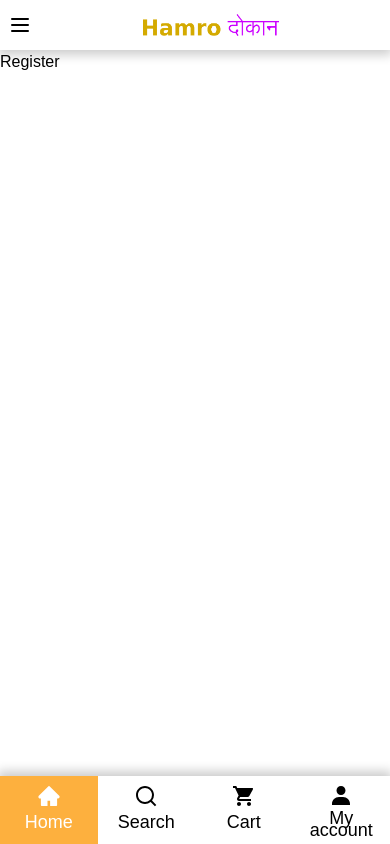
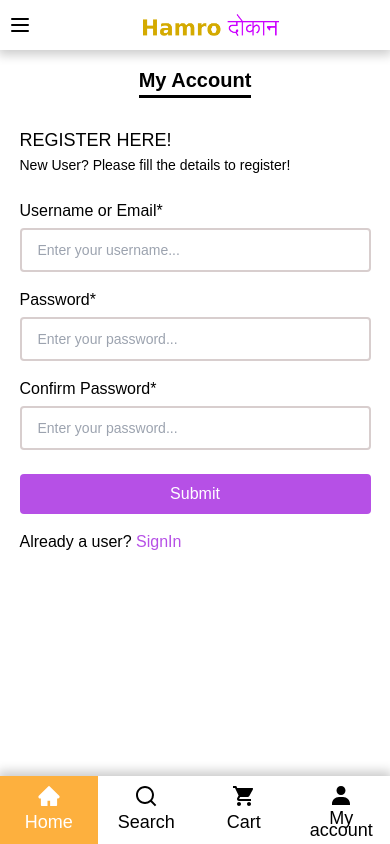
Before and after one commit to imprasanna/e-commerce, a React (Create React App) app in the folder client/: page /register in a window 390 px wide. Built offline with nearby package versions, Linux system fonts and the light colour scheme; a web font is replaced by a local one.

Commit message:
SignIn and SignUP pages created for mobile view

```diff
--- a/client/src/pages/Login.js
+++ b/client/src/pages/Login.js
@@ -1,7 +1,45 @@
 import React from "react";
+import { Link } from "react-router-dom";
 
 const Login = () => {
-  return <div>Login</div>;
+  return (
+    <>
+      <div className="w-[90%] ml-auto mr-auto">
+        <div className="header-text">
+          <p className="uppercase mt-8 text-lg mb-[1px] font-medium">
+            Welcome back!
+          </p>
+          <p className="mb-6 text-sm">Please enter your details to sign in!</p>
+        </div>
+
+        <div className="uname-section mb-4">
+          <p className="text-md">Username or Email*</p>
+          <input
+            className="rounded border-[#d8cece] border-2 px-4 py-2 w-full focus:outline-none mt-[5px] placeholder:text-sm"
+            placeholder="Enter your username..."
+          />
+        </div>
+        <div className="password-section mb-6">
+          <p className="text-md">Password*</p>
+          <input
+            className="rounded border-[#d8cece] border-2 px-4 py-2 w-full focus:outline-none mt-[5px] placeholder:text-sm"
+            placeholder="Enter your password..."
+          />
+        </div>
+
+        <button className="bg-[#B650E6] text-center w-full text-white py-2 rounded">
+          Submit
+        </button>
+
+        <p className="mt-4 mb-4">
+          Not a user?{" "}
+          <Link className="text-[#B650E6]" to="/register">
+            Register!
+          </Link>
+        </p>
+      </div>
+    </>
+  );
 };
 
 export default Login;
--- a/client/src/pages/Profile.js
+++ b/client/src/pages/Profile.js
@@ -1,9 +1,18 @@
 import React from "react";
+import Login from "./Login";
 
 const Profile = () => {
   return (
     <>
-      <div className="h-[100vh]">Profile</div>
+      <div className="w-full">
+        <p className="text-center pt-4">
+          <span className="text-xl font-semibold border-b-[3px] border-black pb-1">
+            My Account
+          </span>
+        </p>
+
+        <Login />
+      </div>
     </>
   );
 };
--- a/client/src/pages/Register.js
+++ b/client/src/pages/Register.js
@@ -1,7 +1,63 @@
 import React from "react";
+import { Link } from "react-router-dom";
 
 const Register = () => {
-  return <div>Register</div>;
+  return (
+    <>
+      <div className="w-full">
+        <p className="text-center pt-4">
+          <span className="text-xl font-semibold border-b-[3px] border-black pb-1">
+            My Account
+          </span>
+        </p>
+
+        <div className="w-[90%] ml-auto mr-auto">
+          <div className="header-text">
+            <p className="uppercase mt-8 text-lg mb-[1px] font-medium">
+              Register here!
+            </p>
+            <p className="mb-6 text-sm">
+              New User? Please fill the details to register!
+            </p>
+          </div>
+
+          <div className="uname-section mb-4">
+            <p className="text-md">Username or Email*</p>
+            <input
+              className="rounded border-[#d8cece] border-2 px-4 py-2 w-full focus:outline-none mt-[5px] placeholder:text-sm"
+              placeholder="Enter your username..."
+            />
+          </div>
+          <div className="password-section mb-4">
+            <p className="text-md">Password*</p>
+            <input
+              className="rounded border-[#d8cece] border-2 px-4 py-2 w-full focus:outline-none mt-[5px] placeholder:text-sm"
+              placeholder="Enter your password..."
+            />
+          </div>
+
+          <div className="confirmPassword-section mb-6">
+            <p className="text-md">Confirm Password*</p>
+            <input
+              className="rounded border-[#d8cece] border-2 px-4 py-2 w-full focus:outline-none mt-[5px] placeholder:text-sm"
+              placeholder="Enter your password..."
+            />
+          </div>
+
+          <button className="bg-[#B650E6] text-center w-full text-white py-2 rounded">
+            Submit
+          </button>
+
+          <p className="mt-4 mb-20">
+            Already a user?{" "}
+            <Link className="text-[#B650E6]" to="/profile">
+              SignIn
+            </Link>
+          </p>
+        </div>
+      </div>
+    </>
+  );
 };
 
 export default Register;
```
